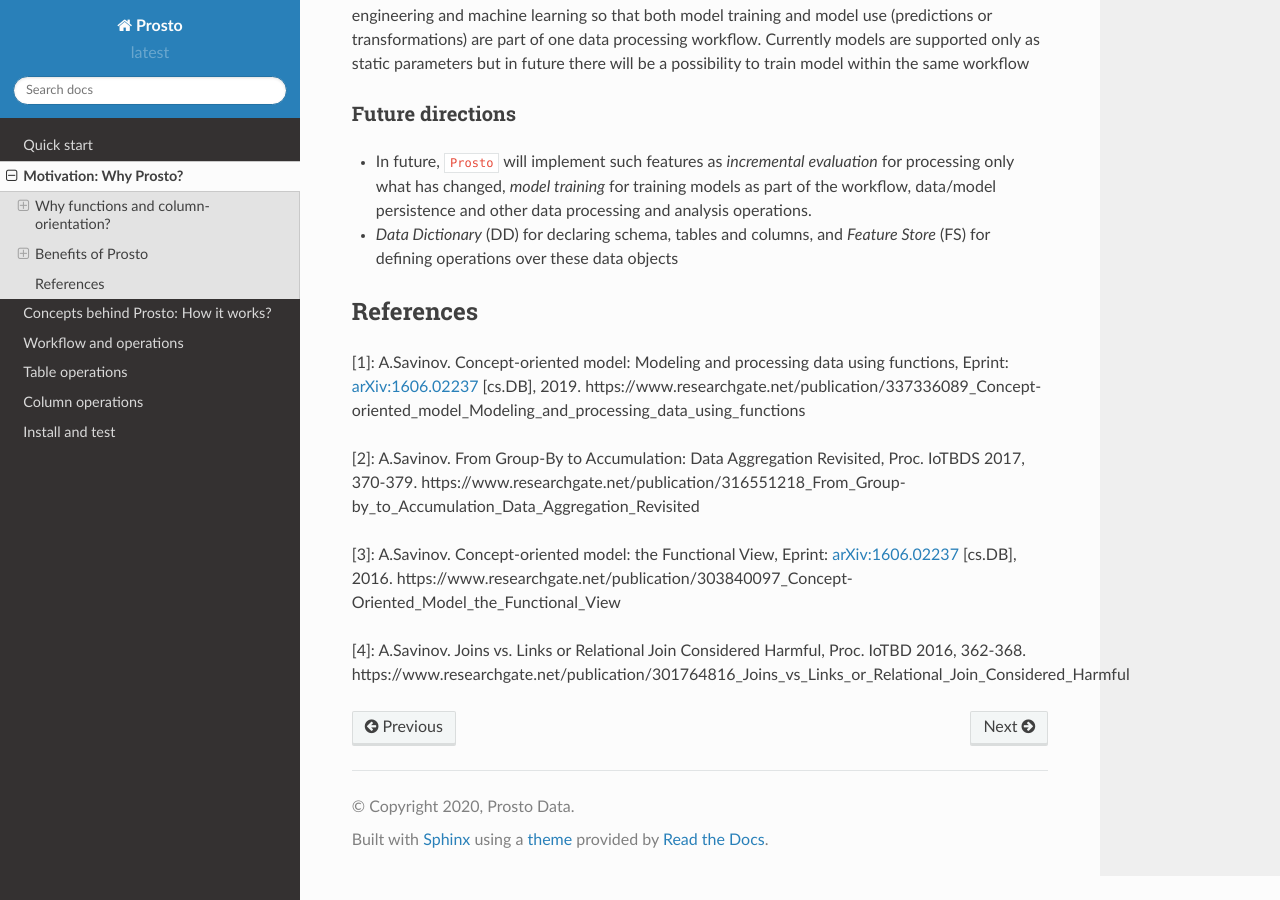
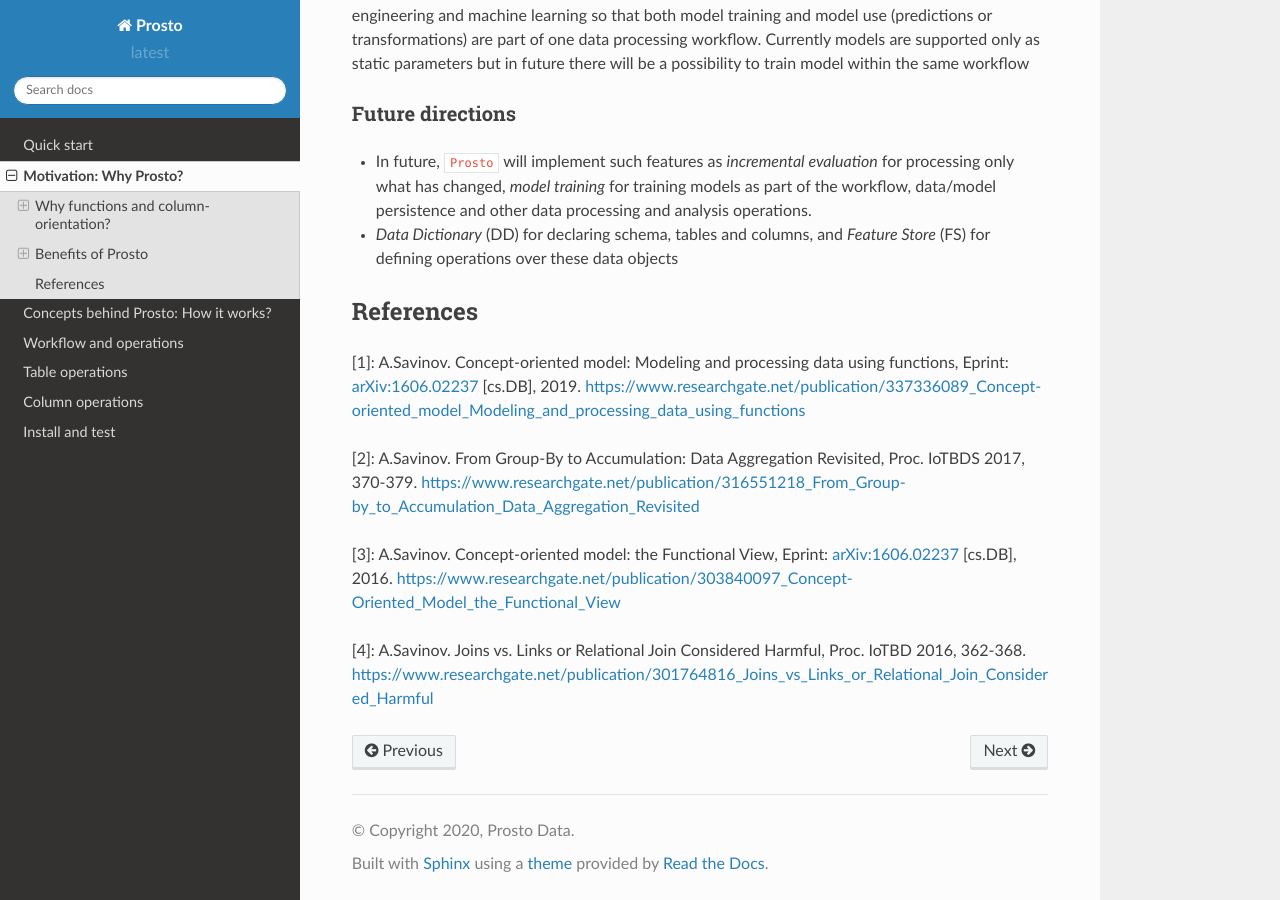
Before and after one commit to asavinov/prosto, a Sphinx documentation site: the page built from docs/text/why.md, in a window 1280 px wide and 900 px high, scrolled down 3951 px. Built offline with Sphinx 7.4.7 and the Read the Docs theme 2.0.0, drawn with Linux system fonts in a browser that asks for light colours.

```diff
--- a/docs/text/why.md
+++ b/docs/text/why.md
@@ -94,10 +94,10 @@ A model can be as simple as one value and as complex as a trained deep neural ne
 
 ## References
 
-<a id="1"></a>[1]: A.Savinov. Concept-oriented model: Modeling and processing data using functions, Eprint: [arXiv:1606.02237](https://arxiv.org/abs/1911.07225) [cs.DB], 2019. https://www.researchgate.net/publication/337336089_Concept-oriented_model_Modeling_and_processing_data_using_functions
+<a id="1"></a>[1]: A.Savinov. Concept-oriented model: Modeling and processing data using functions, Eprint: [arXiv:1606.02237](https://arxiv.org/abs/1911.07225) [cs.DB], 2019. <https://www.researchgate.net/publication/337336089_Concept-oriented_model_Modeling_and_processing_data_using_functions>
 
-<a id="1"></a>[2]: A.Savinov. From Group-By to Accumulation: Data Aggregation Revisited, Proc. IoTBDS 2017, 370-379. https://www.researchgate.net/publication/316551218_From_Group-by_to_Accumulation_Data_Aggregation_Revisited
+<a id="1"></a>[2]: A.Savinov. From Group-By to Accumulation: Data Aggregation Revisited, Proc. IoTBDS 2017, 370-379. <https://www.researchgate.net/publication/316551218_From_Group-by_to_Accumulation_Data_Aggregation_Revisited>
 
-<a id="1"></a>[3]: A.Savinov. Concept-oriented model: the Functional View, Eprint: [arXiv:1606.02237](https://arxiv.org/abs/1606.02237) [cs.DB], 2016. https://www.researchgate.net/publication/303840097_Concept-Oriented_Model_the_Functional_View
+<a id="1"></a>[3]: A.Savinov. Concept-oriented model: the Functional View, Eprint: [arXiv:1606.02237](https://arxiv.org/abs/1606.02237) [cs.DB], 2016. <https://www.researchgate.net/publication/303840097_Concept-Oriented_Model_the_Functional_View>
 
-<a id="1"></a>[4]: A.Savinov. Joins vs. Links or Relational Join Considered Harmful, Proc. IoTBD 2016, 362-368. https://www.researchgate.net/publication/301764816_Joins_vs_Links_or_Relational_Join_Considered_Harmful
+<a id="1"></a>[4]: A.Savinov. Joins vs. Links or Relational Join Considered Harmful, Proc. IoTBD 2016, 362-368. <https://www.researchgate.net/publication/301764816_Joins_vs_Links_or_Relational_Join_Considered_Harmful>
```
Also changed, not shown: README.md (+4 -4 lines).
